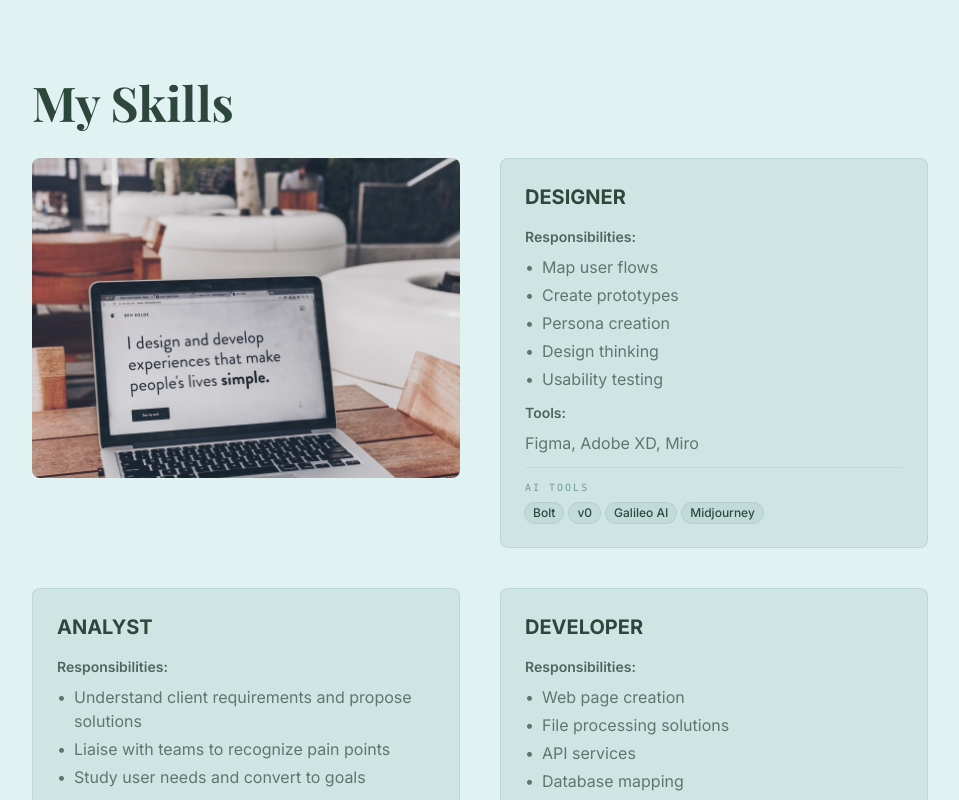
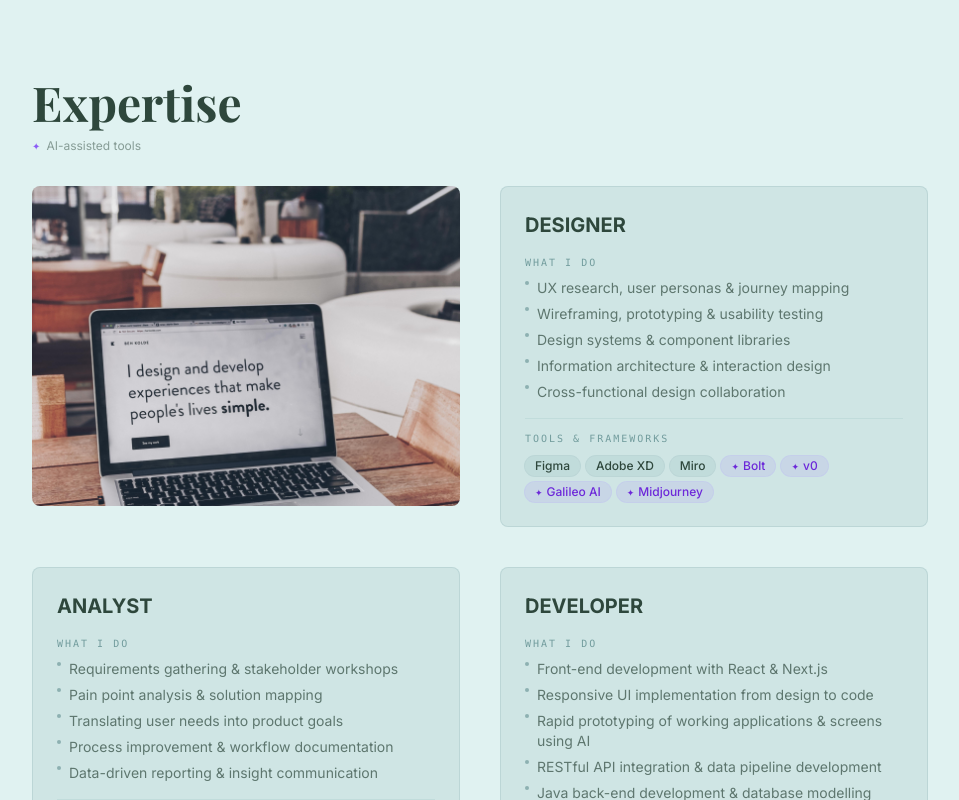
Before and after one commit to AnupaShefley/portfolio, a Next.js app: page /about in a window 1280 px wide. Shown: the part 1340-2140 px from the top of the page, without its empty margins (160-1119 px from the left). Built offline with nearby package versions, Linux system fonts and the light colour scheme.

Commit message:
updated skills section

```diff
--- a/components/Skills.tsx
+++ b/components/Skills.tsx
@@ -12,11 +12,11 @@ const skills: Skill[] = [
   {
     title: 'DESIGNER',
     responsibilities: [
-      'Map user flows',
-      'Create prototypes',
-      'Persona creation',
-      'Design thinking',
-      'Usability testing',
+      'UX research, user personas & journey mapping',
+      'Wireframing, prototyping & usability testing',
+      'Design systems & component libraries',
+      'Information architecture & interaction design',
+      'Cross-functional design collaboration',
     ],
     tools: ['Figma', 'Adobe XD', 'Miro'],
     aiTools: ['Bolt', 'v0', 'Galileo AI', 'Midjourney'],
@@ -24,22 +24,25 @@ const skills: Skill[] = [
   {
     title: 'DEVELOPER',
     responsibilities: [
-      'Web page creation',
-      'File processing solutions',
-      'API services',
-      'Database mapping',
+      'Front-end development with React & Next.js',
+      'Responsive UI implementation from design to code',
+      'Rapid prototyping of working applications & screens using AI',
+      'RESTful API integration & data pipeline development',
+      'Java back-end development & database modelling',
     ],
-    tools: ['Java', 'Python', 'HTML', 'CSS', 'JavaScript'],
+    tools: ['Next.js', 'TypeScript', 'React', 'HTML/CSS', 'Java', 'Python'],
     aiTools: ['Cursor', 'GitHub Copilot', 'Bolt', 'Claude'],
   },
   {
     title: 'ANALYST',
     responsibilities: [
-      'Understand client requirements and propose solutions',
-      'Liaise with teams to recognize pain points',
-      'Study user needs and convert to goals',
+      'Requirements gathering & stakeholder workshops',
+      'Pain point analysis & solution mapping',
+      'Translating user needs into product goals',
+      'Process improvement & workflow documentation',
+      'Data-driven reporting & insight communication',
     ],
-    tools: ['Data Analysis', 'Requirements Gathering', 'Stakeholder Management'],
+    tools: ['Notion', 'Confluence', 'Miro', 'JIRA'],
     aiTools: ['ChatGPT', 'Perplexity', 'Notion AI', 'Microsoft Copilot'],
   },
 ]
@@ -64,30 +67,35 @@ function SkillCard({
         <h3 className="text-xl font-bold text-teal-dark mb-4 uppercase">
           {skill.title}
         </h3>
-        <div className="space-y-3">
+        <div className="space-y-4">
           <div>
-            <p className="text-sm font-semibold text-teal-dark/80 mb-2">Responsibilities:</p>
-            <ul className="list-none space-y-1 text-teal-dark/70">
+            <p className="text-[10px] font-mono uppercase tracking-[0.2em] text-teal-content/70 mb-2">What I do</p>
+            <ul className="list-none space-y-1.5 text-teal-dark/70 text-sm">
               {skill.responsibilities.map((item, i) => (
-                <li key={i} className="flex items-start">
-                  <span className="mr-2">&bull;</span>
+                <li key={i} className="flex items-start gap-2">
+                  <span className="mt-[3px] shrink-0 w-1 h-1 rounded-full bg-teal-content/50 inline-block" />
                   <span>{item}</span>
                 </li>
               ))}
             </ul>
           </div>
-          <div>
-            <p className="text-sm font-semibold text-teal-dark/80 mb-2">Tools:</p>
-            <p className="text-teal-dark/70">{skill.tools.join(', ')}</p>
-          </div>
           <div className="pt-3 border-t border-teal-medium/20">
-            <p className="text-[10px] font-mono uppercase tracking-[0.2em] text-teal-content/70 mb-2">AI tools</p>
+            <p className="text-[10px] font-mono uppercase tracking-[0.2em] text-teal-content/70 mb-2.5">Tools &amp; Frameworks</p>
             <div className="flex flex-wrap gap-1.5">
+              {skill.tools.map((tool) => (
+                <span
+                  key={tool}
+                  className="px-2.5 py-0.5 rounded-full bg-teal-medium/20 text-teal-dark text-xs font-medium ring-1 ring-teal-medium/30"
+                >
+                  {tool}
+                </span>
+              ))}
               {skill.aiTools.map((tool) => (
                 <span
                   key={tool}
-                  className="px-2 py-0.5 rounded-full bg-teal-content/10 text-teal-dark text-xs font-medium ring-1 ring-teal-content/20"
+                  className="px-2.5 py-0.5 rounded-full bg-violet-500/10 text-violet-700 text-xs font-medium ring-1 ring-violet-400/25 flex items-center gap-1"
                 >
+                  <span className="text-[9px] leading-none">✦</span>
                   {tool}
                 </span>
               ))}
@@ -116,10 +124,19 @@ export default function Skills() {
             initial={{ opacity: 0, y: 20, filter: 'blur(6px)' }}
             animate={isInView ? { opacity: 1, y: 0, filter: 'blur(0px)' } : { opacity: 0, y: 20, filter: 'blur(6px)' }}
             transition={{ duration: 0.8, delay: 0.3 }}
-            className="text-4xl md:text-5xl font-serif font-bold text-teal-dark mb-8 text-center md:text-left"
+            className="text-4xl md:text-5xl font-serif font-bold text-teal-dark mb-3 text-center md:text-left"
           >
-            My Skills
+            Expertise
           </motion.h2>
+          <motion.p
+            initial={{ opacity: 0 }}
+            animate={isInView ? { opacity: 1 } : { opacity: 0 }}
+            transition={{ duration: 0.6, delay: 0.45 }}
+            className="flex items-center gap-1.5 text-xs text-teal-dark/50 mb-8 justify-center md:justify-start"
+          >
+            <span className="text-violet-500 text-[10px]">✦</span>
+            <span>AI-assisted tools</span>
+          </motion.p>
 
           <div className="grid grid-cols-1 md:grid-cols-2 gap-8 md:gap-10 items-stretch">
             <motion.div
```
